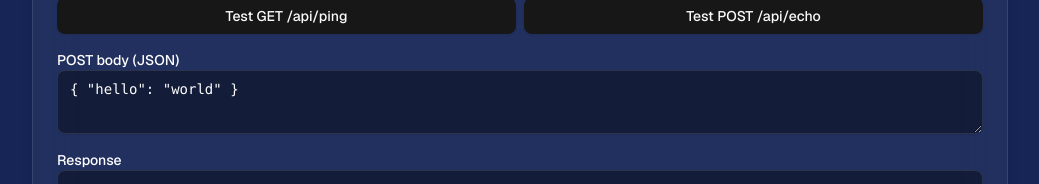
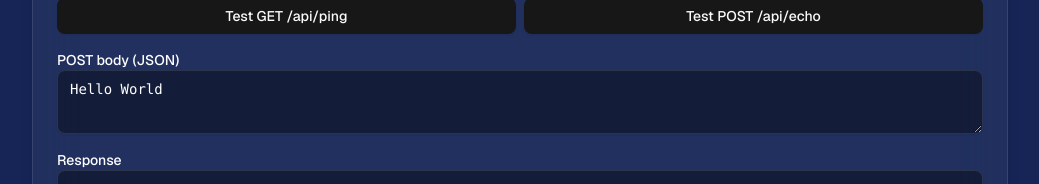
Before and after one commit to SANDRICKCASTIGADOR/it315-api-key-v2, a Next.js app: page /docs in a window 1280 px wide. Shown: the part 1360-1544 px from the top of the page, without its empty margins (120-1159 px from the left). Built offline with nearby package versions, Linux system fonts and the light colour scheme; no server answers.

Commit message:
Try Deploy

```diff
--- a/src/app/docs/page.tsx
+++ b/src/app/docs/page.tsx
@@ -16,7 +16,7 @@ const baseUrl =
 export default function DocsPage() {
   const [key, setKey] = useState("");
   const [out, setOut] = useState("");
-  const [postBody, setPostBody] = useState(`{ "hello": "world" }`);
+  const [postBody, setPostBody] = useState("Hello World");
 
   async function runGET() {
     const res = await fetch(`${baseUrl}/api/ping`, {
```
